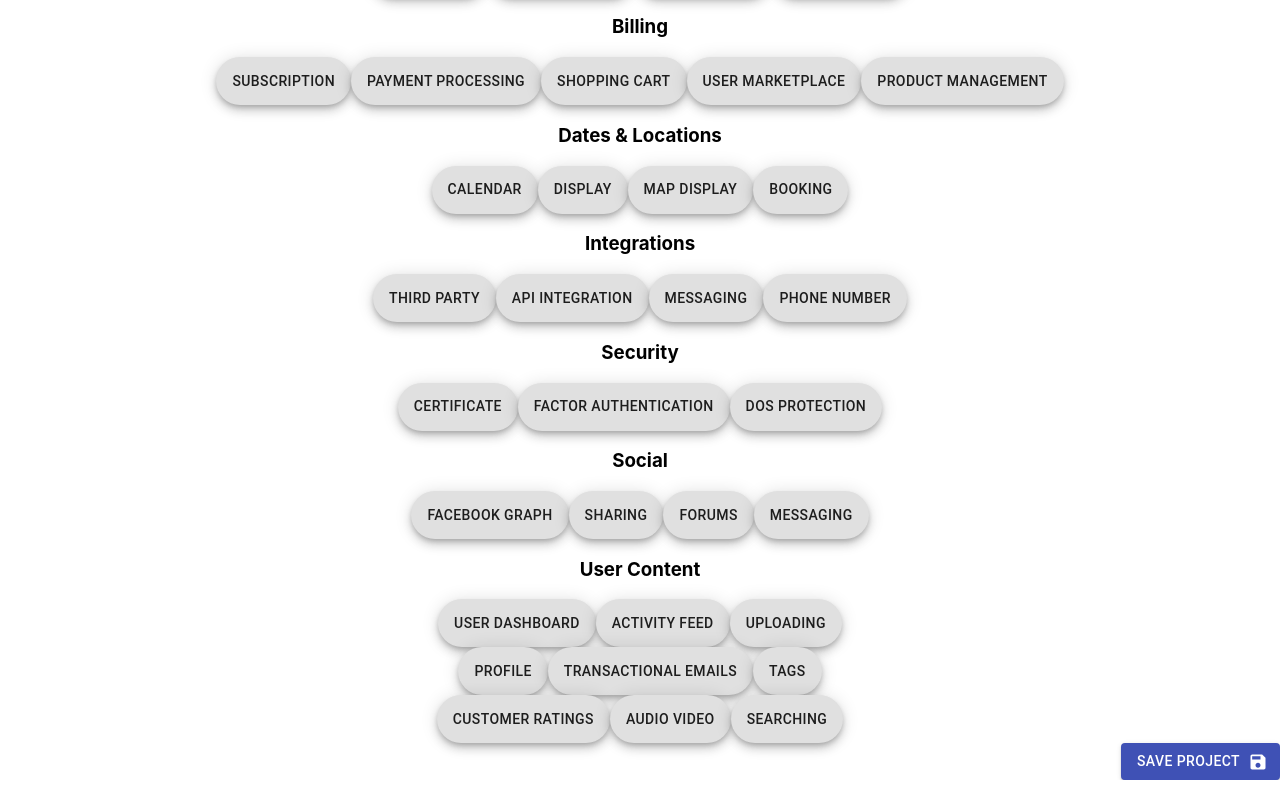
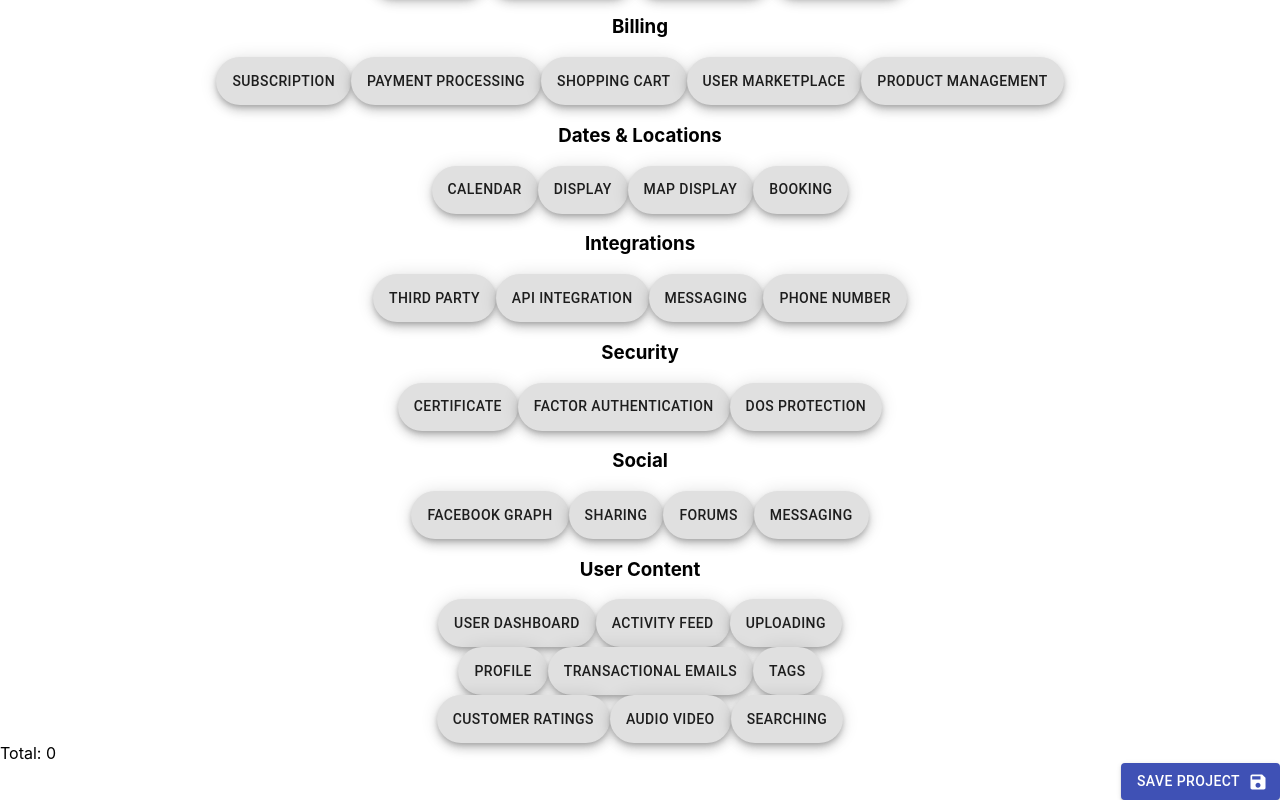
Before and after one commit to KeyboardWarrior76/Final_Project, a React (Create React App) app in the folder client/: page / in a window 1280 px wide. Shown: the part 645-1445 px from the top of the page. Built offline with nearby package versions, Linux system fonts and the light colour scheme; no server answers.

Commit message:
Calculator Functions correcty
Currently it is at +1 per object

```diff
--- a/client/src/components/Estimator.js
+++ b/client/src/components/Estimator.js
@@ -16,7 +16,7 @@ class Estimator extends Component {
 
 render() {
 
-  const{ value: {createCategory} } = this.props
+  const{ value: {createCategory, estimate} } = this.props
 
 return(
     <>
@@ -29,6 +29,11 @@ return(
       <SecurityForm/>
       <SocialForm/>
       <UserContentForm/>
+      <div>
+        <div>
+          Total:
+          {` ${estimate}`}
+        </div>
         <div align='right'>
           <Button
             variant="contained"
@@ -38,6 +43,7 @@ return(
           >
             Save Project
           </Button>
+        </div>
       </div>
     </>
     )
--- a/client/src/components/NoMatch.js
+++ b/client/src/components/NoMatch.js
@@ -3,10 +3,11 @@ import {NavLink} from 'react-router-dom';
 
 const NoMatch = () => (
 
-    <>
-      <h1>Oops! Page not found! 404</h1>
+    <div align='center'>
+      <h1>Oops! Page not found!</h1>
+      <h2>Error 404</h2>
       <NavLink to='/'>Go back home</NavLink>
-    </>
+    </div>
 )
 
 export default NoMatch;
--- a/client/src/providers/ProjectProvider.js
+++ b/client/src/providers/ProjectProvider.js
@@ -85,8 +85,8 @@ export default class ProjectProvider extends Component {
   createCategory = (category) => {
     axios.post(`/api/${category}s`, category)
       .then( res => {
-        const { categories } = this.state
-        this.setState({ categories: [...categories, res.data]})
+        // const { categories } = this.state
+        // this.setState({ categories: [...categories, res.data]})
       })
       .catch( err => {
         console.log(err)
@@ -101,9 +101,18 @@ export default class ProjectProvider extends Component {
 
   }
 
+  calculate = (category, item) => {
+    const {estimate, categories} = this.state
+    const newitem = categories[category][item]
+    if (newitem === false)
+      this.setState({ estimate: (estimate + 1) })
+    else this.setState({ estimate: (estimate - 1) })
+  }
+
   toggleCategoryItem = (category, item) => {
     const{ categories } = this.state
-    const newitem = !this.state.categories[category][item]
+    const newitem = !categories[category][item]
+    this.calculate(category, item)
     this.setState({
       categories: {
         ...categories,
```
Lines whose indentation alone changed are shown as unchanged.
